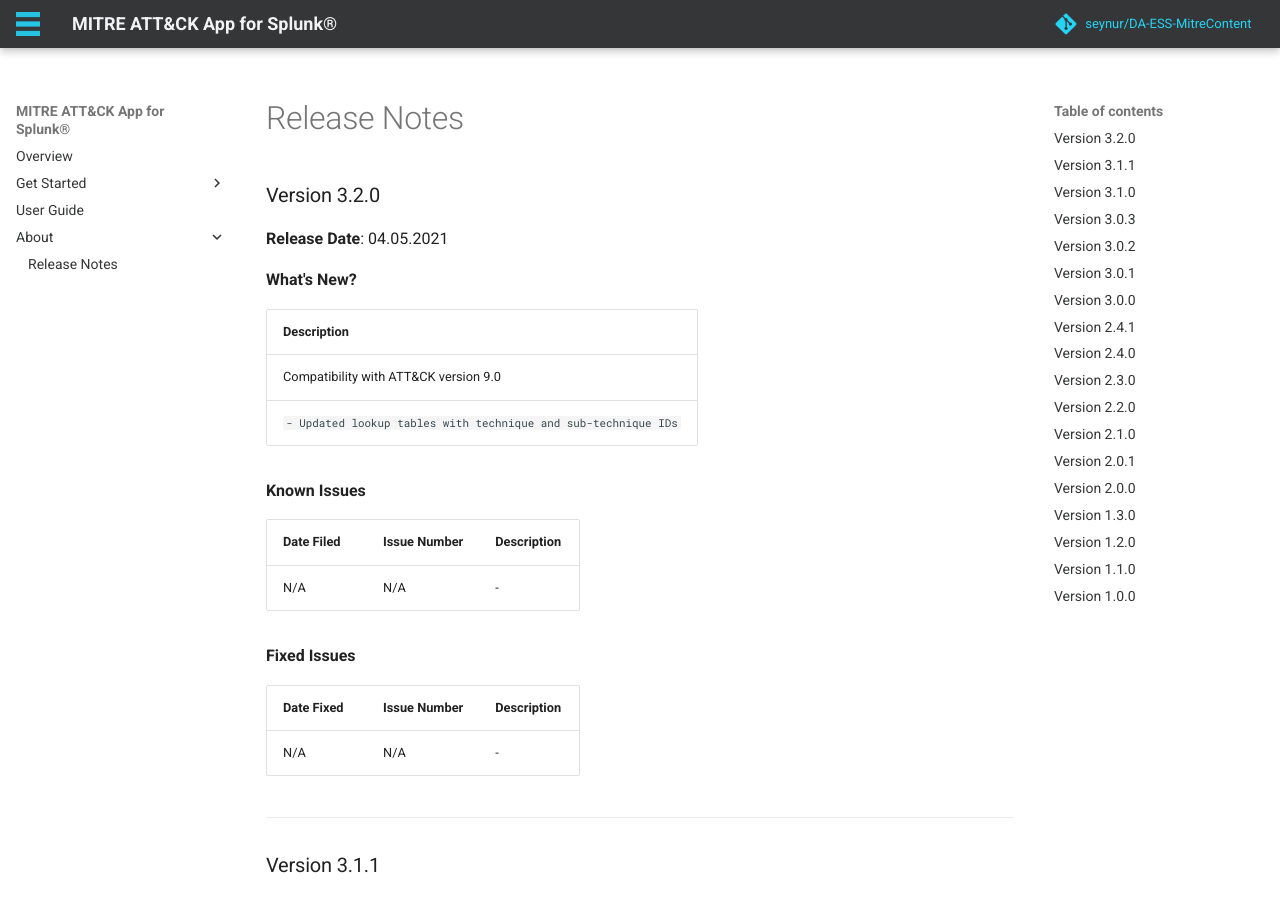
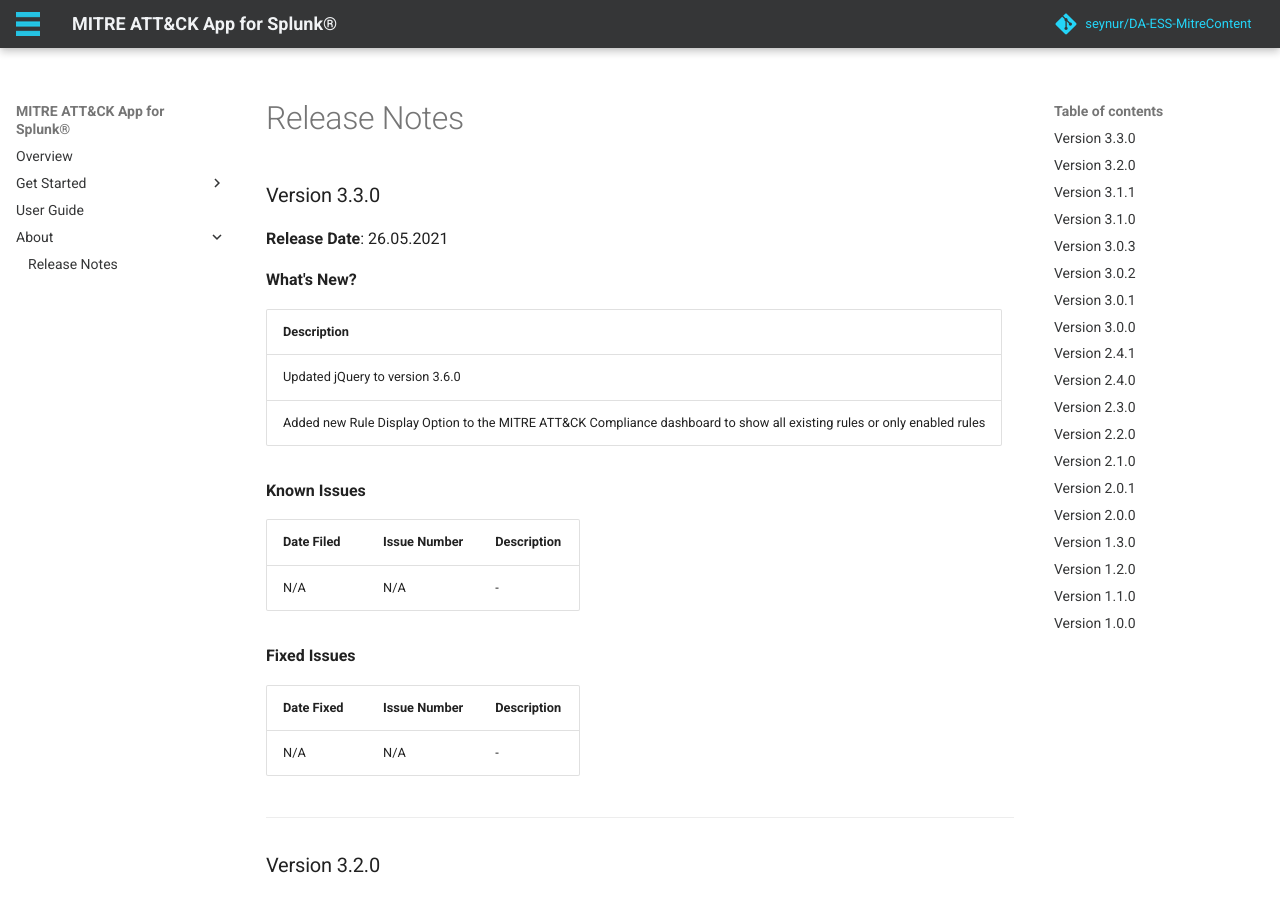
Before and after one commit to Oykucann/mitre-app-for-splunk-docs, an MkDocs documentation site: the page built from docs/release_notes.md, in a window 1280 px wide and 900 px high. Built offline with MkDocs 1.6.1 and Material for MkDocs 9.7.7, drawn with Linux system fonts in a browser that asks for light colours; comment, search, counter and statistics services are not loaded; the version menu is left out.

Commit message:
add v3.3

```diff
--- a/docs/release_notes.md
+++ b/docs/release_notes.md
@@ -1,7 +1,32 @@
 ---
 title: Release Notes
 layout: documentation
-latest_version: 3.2.0
+latest_version: 3.3.0
+---
+
+### Version 3.3.0
+**Release Date**: 26.05.2021
+
+**What's New?**
+
+| Description
+| --------------
+| Updated jQuery to version 3.6.0
+| Added new Rule Display Option to the MITRE ATT&CK Compliance dashboard to show all existing rules or only enabled rules
+
+**Known Issues**
+
+| Date Filed    | Issue Number      | Description |
+| ------------- | ----------------  | ----------------------
+| N/A    | N/A          | -
+
+
+**Fixed Issues**
+
+| Date Fixed    | Issue Number      | Description |
+| ------------- | ----------------  | ----------------------
+| N/A    | N/A	          | -
+
 ---
 
 ### Version 3.2.0
```
Also changed, not shown: docs/user_guide.md (+1 -1 lines), snippets/initial_setup.md (+2 -2 lines).
